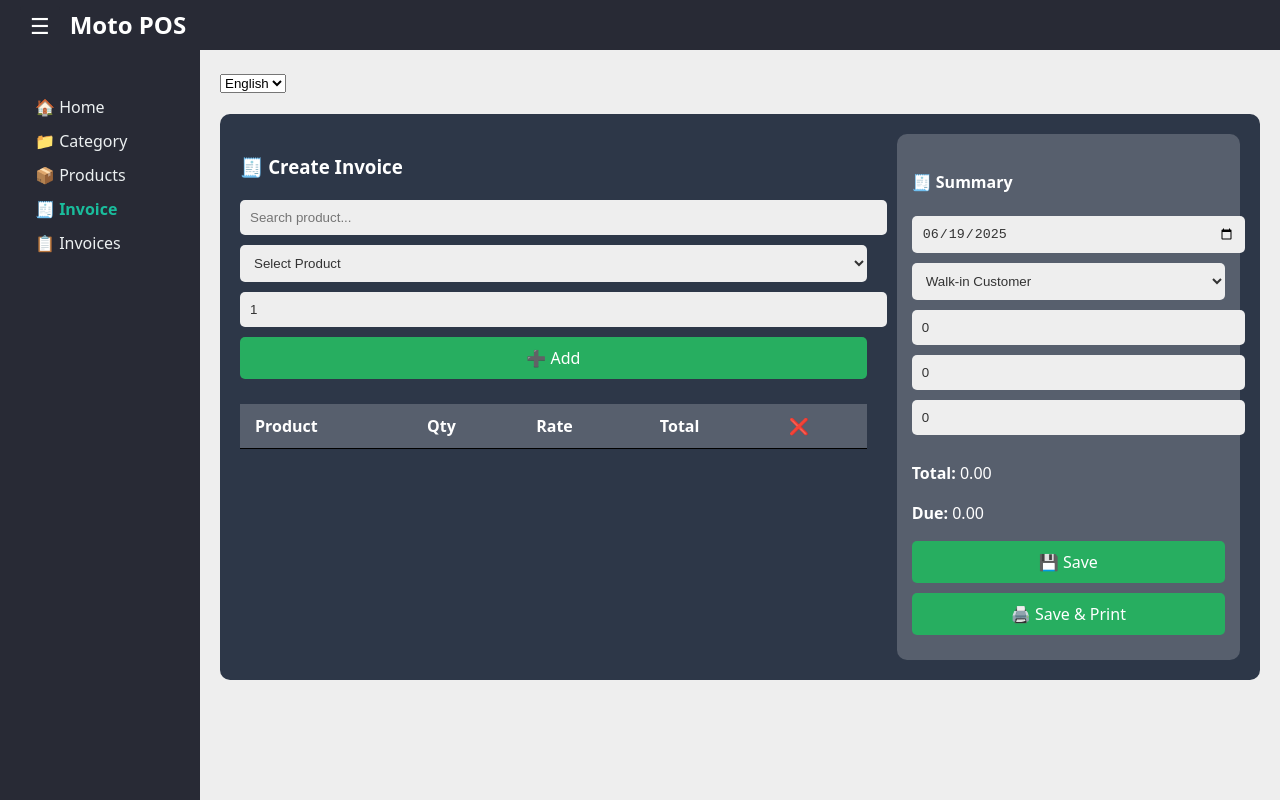
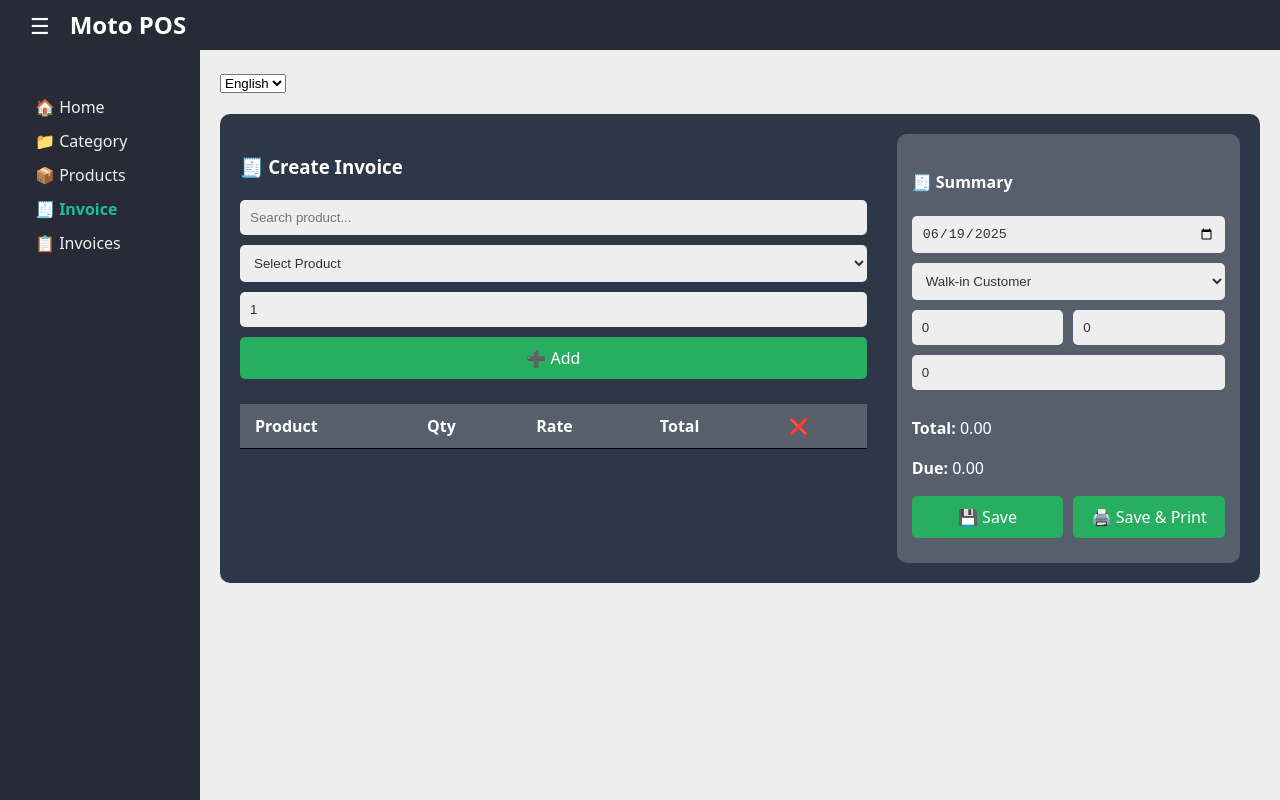
Before and after one commit to roni9843/KSA_SALES, a React (Vite) app in the folder renderer/: page /create-invoice in a window 1280 px wide. Built offline with nearby package versions, Linux system fonts and the light colour scheme.

Commit message:
Solve Create Invoice page input field overflow issue

```diff
--- a/renderer/src/pages/CreateInvoice.jsx
+++ b/renderer/src/pages/CreateInvoice.jsx
@@ -163,13 +163,19 @@ const CreateInvoice = () => {
                     <option value="Rahim">Rahim</option>
                 </select>
 
-                <input placeholder="Discount" value={discount} onChange={(e) => setDiscount(e.target.value)} style={inputStyle} />
-                <input placeholder="Tax" value={tax} onChange={(e) => setTax(e.target.value)} style={inputStyle} />
+                <div style={{ display: 'flex', gap: '10px' }}>
+                    <input placeholder="Discount" value={discount} onChange={(e) => setDiscount(e.target.value)} style={{ ...inputStyle, flex: 1 }} />
+                    <input placeholder="Tax" value={tax} onChange={(e) => setTax(e.target.value)} style={{ ...inputStyle, flex: 1 }} />
+                </div>
+
                 <input placeholder="Paid" value={paid} onChange={(e) => setPaid(e.target.value)} style={inputStyle} />
                 <p><strong>Total:</strong> {total.toFixed(2)}</p>
                 <p><strong>Due:</strong> {due.toFixed(2)}</p>
-                <button style={buttonStyle} onClick={() => handleSave(false)}>💾 Save</button>
-                <button style={buttonStyle} onClick={() => handleSave(true)}>🖨️ Save & Print</button>
+
+                <div style={{ display: 'flex', gap: '10px' }}>
+                    <button style={{ ...buttonStyle, flex: 1 }} onClick={() => handleSave(false)}>💾 Save</button>
+                    <button style={{ ...buttonStyle, flex: 1 }} onClick={() => handleSave(true)}>🖨️ Save & Print</button>
+                </div>
             </div>
         </div>
     );
@@ -208,6 +214,7 @@ const inputStyle = {
     border: 'none',
     backgroundColor: '#eeeeee',
     color: '#333',
+    boxSizing: 'border-box'
 };
 
 const buttonStyle = {
```
